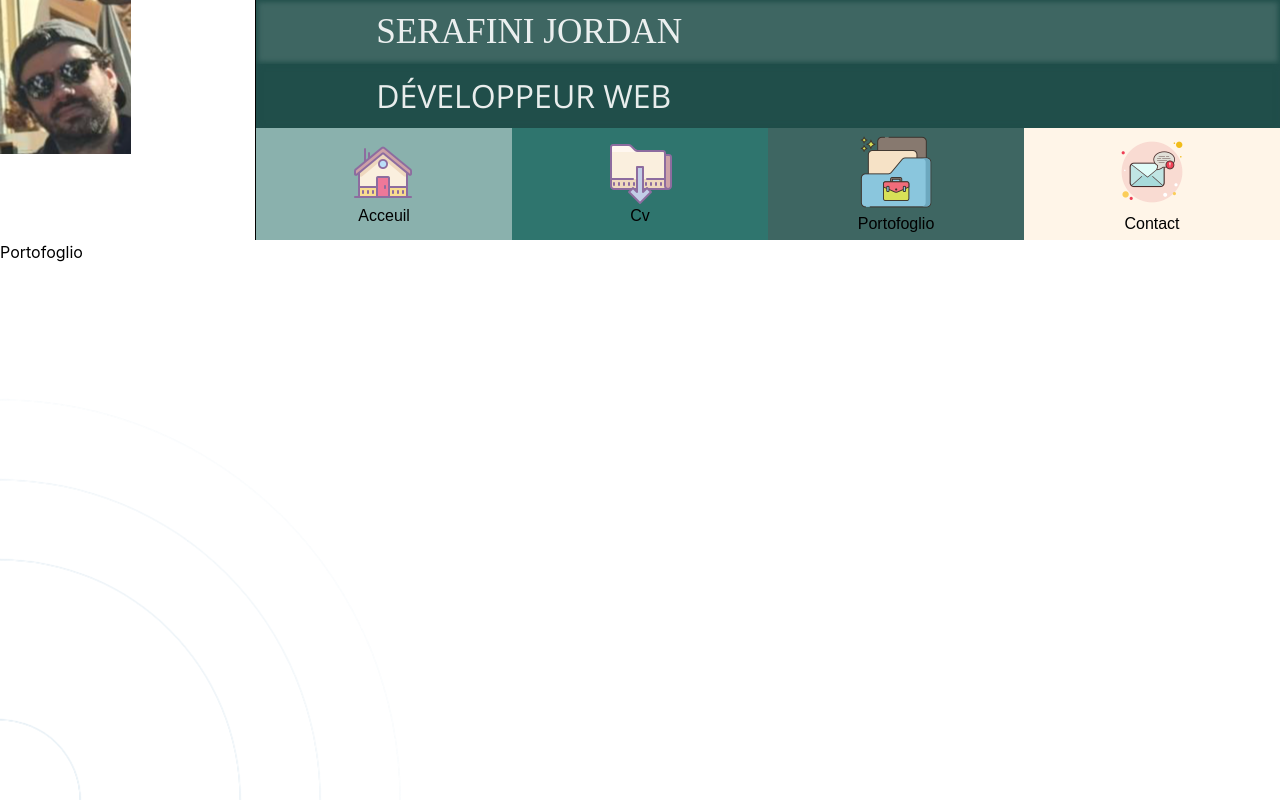
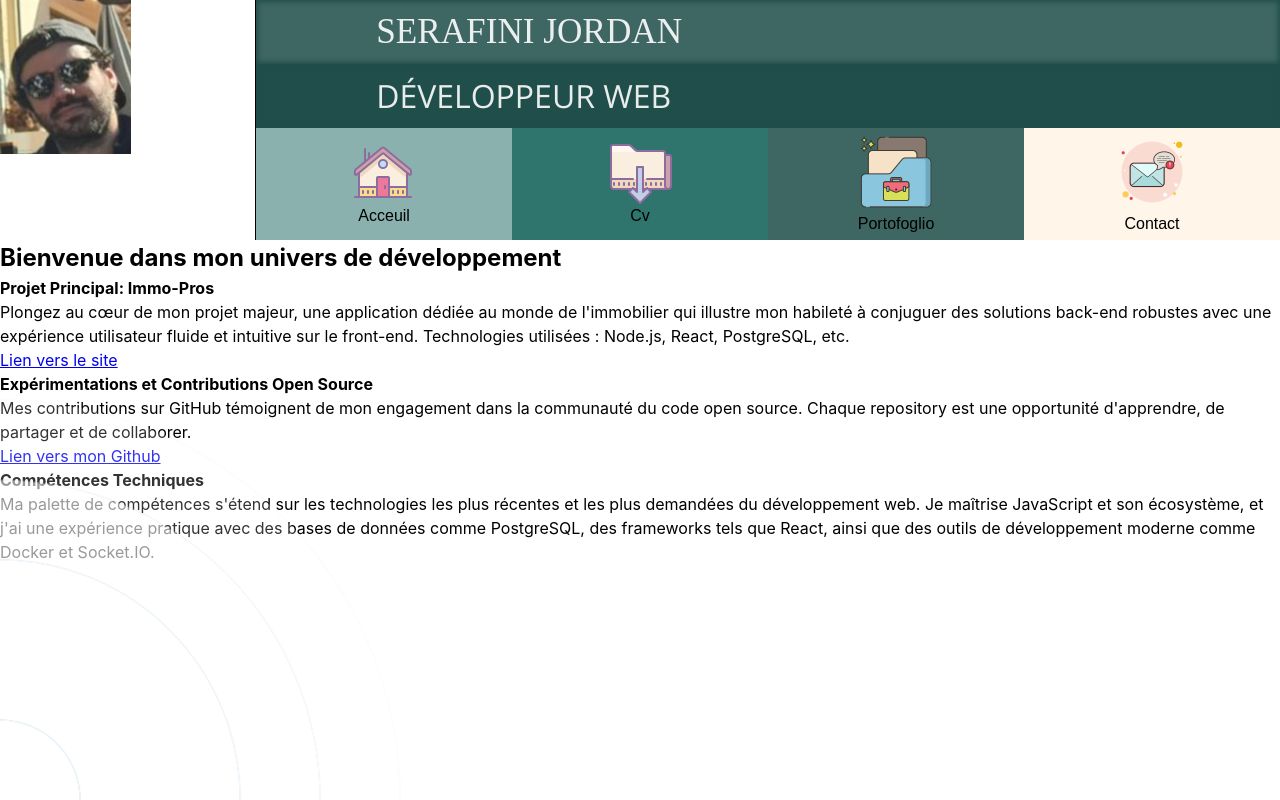
Before and after one commit to JordanSerafini/cv, a React (Vite) app: page / in a window 1280 px wide. Both pictures are taken after a click on the item "Portofoglio". Shown: the top 800 px of the page. Built offline with nearby package versions, Linux system fonts and the light colour scheme; a web font is replaced by a local one.

Commit message:
:construction: work in progress

```diff
--- a/src/components/mainContent/Cv.jsx
+++ b/src/components/mainContent/Cv.jsx
@@ -1,36 +1,31 @@
 import React from 'react';
 import { FontAwesomeIcon } from '@fortawesome/react-fontawesome';
-import { faPhone, faEnvelope, faHome, faBirthdayCake } from '@fortawesome/free-solid-svg-icons';
+import { faDownload } from '@fortawesome/free-solid-svg-icons';
+
+// Assurez-vous que le chemin d'importation est correct pour le PDF.
+const pdfUrl = '../assets/cv-alternance.pdf';
 
 function Cv() {
   return (
     <div className="Cv">
-      <div className="FirstBlock">
-        <div className="Competence">
-          Competence, portofoglio
-        </div>
-        <div className="Info">
-          <div className="InfoPerso">
-            <h3>informations personnelles</h3>
-            <ul>
-              <li className="infoList">NOM: Jordan SERAFINI - Date de Naissance: 21/01/1990</li>
-              <li className="infoList">
-                <FontAwesomeIcon icon={faHome} /> Adresse: 7 avenue de loverchy, 74000 Annecy
-              </li>
-              <li className="infoList">
-                <FontAwesomeIcon icon={faPhone} /> Téléphone: 0627086475
-              </li>
-              <li className="infoList">
-                <FontAwesomeIcon icon={faEnvelope} /> Email: Jordanserafini.74@gmail.com
-              </li>
-              <li className="infoList">
-                <FontAwesomeIcon icon={faBirthdayCake} />
-              </li>
-            </ul>
-          </div>
-        </div>
-      </div>
-      <div className="SecondBlock"></div>
+      {/* Intégration du PDF dans la page */}
+      <object
+        data={pdfUrl}
+        type="application/pdf"
+        width="100%"
+        height="600">
+          {/* Message pour les navigateurs qui ne peuvent pas afficher le PDF */}
+          <p>Votre navigateur ne peut pas afficher le PDF.
+             <a href={pdfUrl}>Cliquez ici pour télécharger le CV.</a>
+          </p>
+      </object>
+
+      {/* Bouton de téléchargement */}
+      <a href={pdfUrl} download="CV-Alternance.pdf">
+        <button className="download-button">
+          <FontAwesomeIcon icon={faDownload} /> Télécharger le CV
+        </button>
+      </a>
     </div>
   );
 }
--- a/src/components/mainContent/Portofoglio.jsx
+++ b/src/components/mainContent/Portofoglio.jsx
@@ -1,7 +1,29 @@
 function Portofoglio() {
   return (
     <div className="Portofoglio">
-      <p>Portofoglio</p>
+      <h2>
+      Bienvenue dans mon univers de développement
+      </h2>
+      <h4>
+        Projet Principal: <span>Immo-Pros</span>
+      </h4>
+      <p>
+        Plongez au cœur de mon projet majeur, une application dédiée au monde de l'immobilier qui illustre mon habileté à conjuguer des solutions back-end robustes avec une expérience utilisateur fluide et intuitive sur le front-end. Technologies utilisées : Node.js, React, PostgreSQL, etc.
+      </p>
+      <a href="https://immopros-app.com/login"> Lien vers le site </a>
+      <h4>
+        Expérimentations et Contributions Open Source
+      </h4>
+      <p>
+        Mes contributions sur GitHub témoignent de mon engagement dans la communauté du code open source. Chaque repository est une opportunité d'apprendre, de partager et de collaborer.
+      </p>
+      <a href="https://github.com/JordanSerafini"> Lien vers mon Github</a>
+      <h4>
+        Compétences Techniques
+      </h4>
+      <p>
+        Ma palette de compétences s'étend sur les technologies les plus récentes et les plus demandées du développement web. Je maîtrise JavaScript et son écosystème, et j'ai une expérience pratique avec des bases de données comme PostgreSQL, des frameworks tels que React, ainsi que des outils de développement moderne comme Docker et Socket.IO.
+      </p>
     </div>
   );
 }
```
Also changed, not shown: 1 other file (tests, documents, lock files or other folders).
